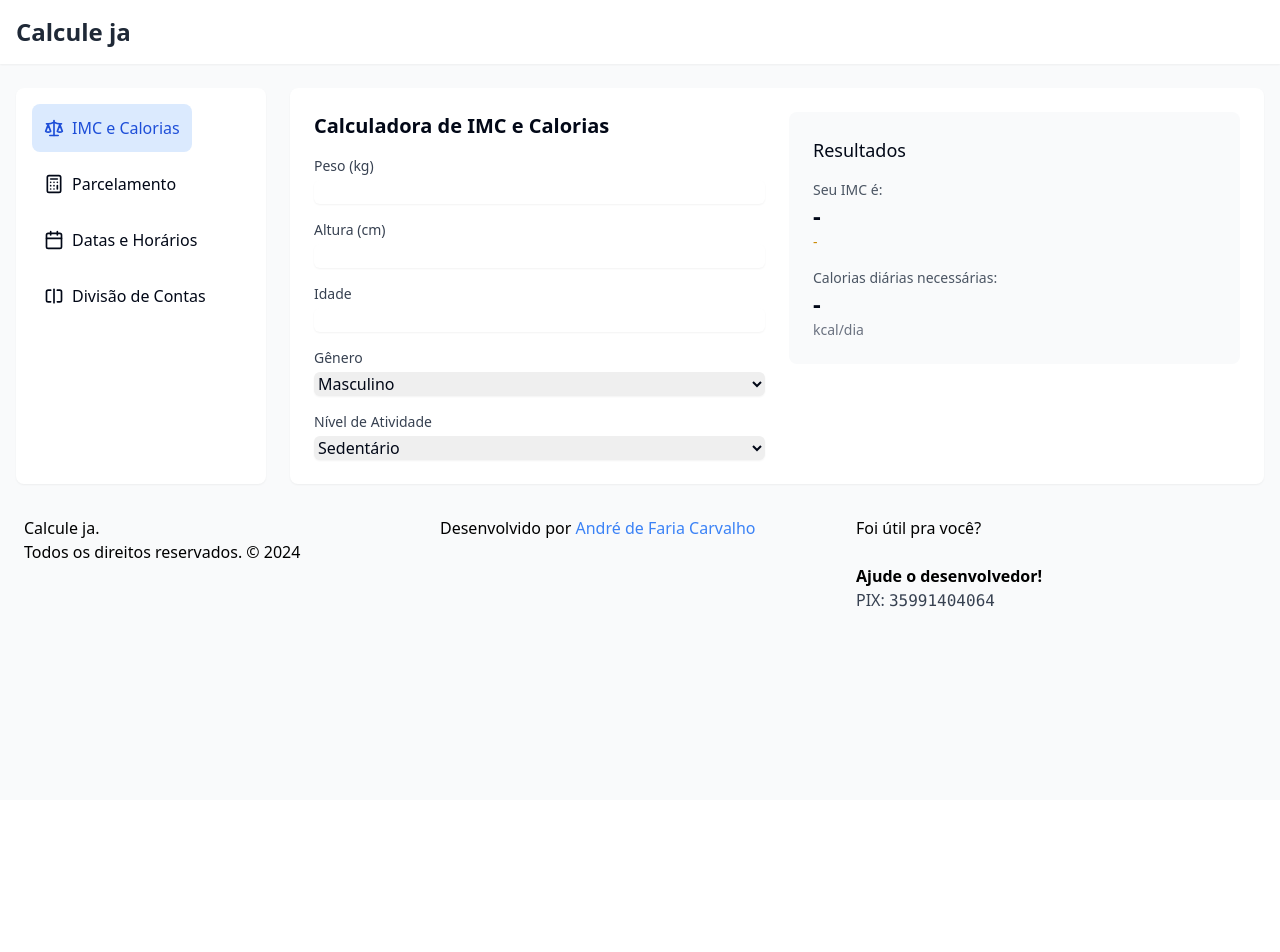
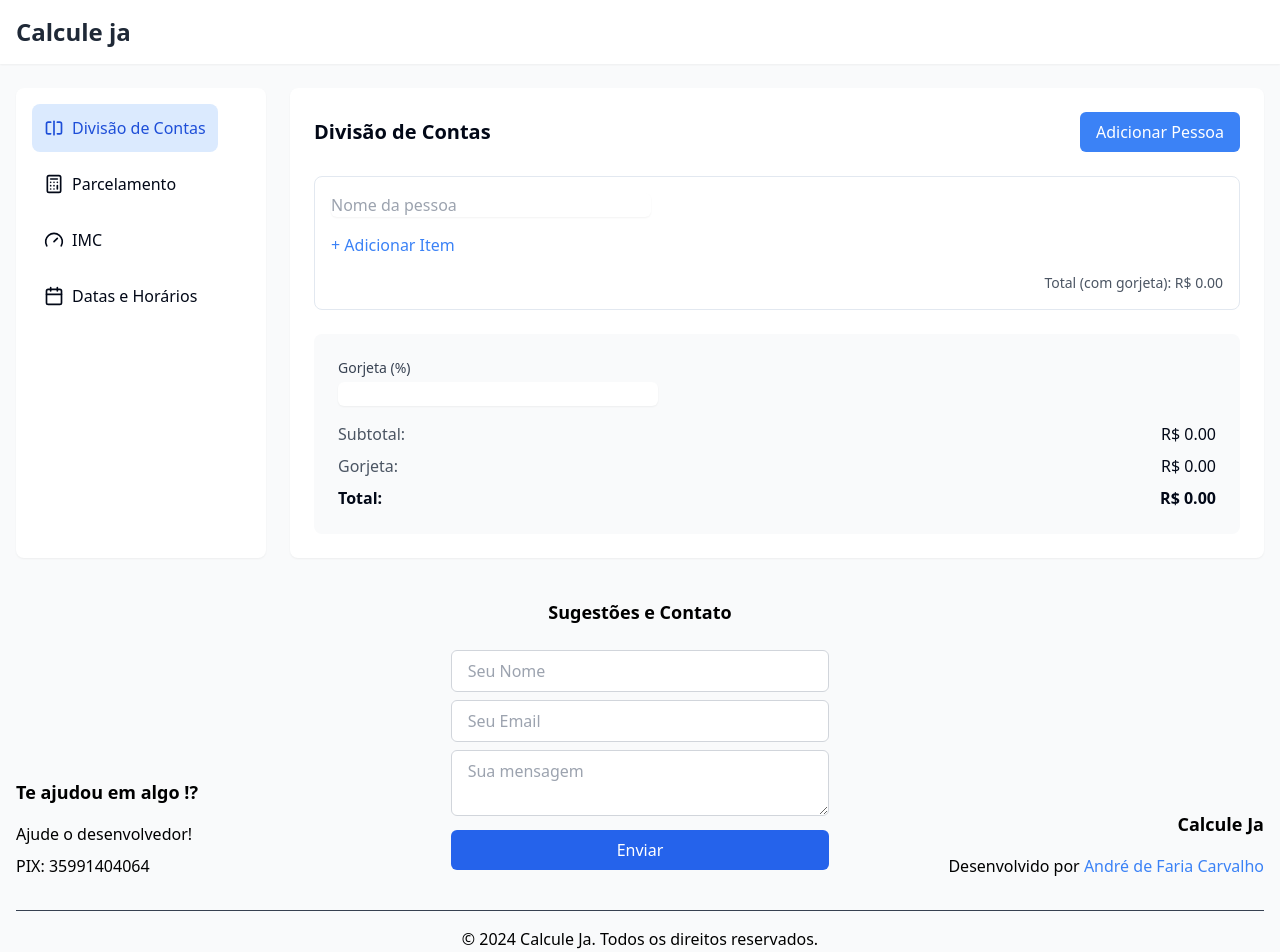
Before and after one commit to andredfaria/calcule-ja, a React (Vite) app: page / in a window 1280 px wide. Shown: the top 952 px of the page. Before the commit the page ends 800 px from the top, so only its background shows below. Built offline with nearby package versions, Linux system fonts and the light colour scheme.

Commit message:
feat: add footer bester

```diff
--- a/src/App.tsx
+++ b/src/App.tsx
@@ -6,7 +6,7 @@ import { DateTimeConverter } from './components/DateTimeConverter';
 import { BillSplitter } from './components/BillSplitter';
 
 function App() {
-  const [activeTab, setActiveTab] = useState('health');
+  const [activeTab, setActiveTab] = useState('split');
 
   const renderContent = () => {
     switch (activeTab) {
--- a/src/components/Footer.tsx
+++ b/src/components/Footer.tsx
@@ -1,15 +1,61 @@
+import React from 'react';
+
 export default function Footer() {
   return (
-    <footer className="flex align-bottom px-4 text-white">
-      <div className="flex-1 p-2">
-        <p className="text-black">
-          Calcule ja.
-          <br />
-          Todos os direitos reservados. © {new Date().getFullYear()}
-        </p>
+    <footer className="text-black py-4">
+      <div className="container mx-auto px-4">
+        <div className="grid grid-cols-1 md:grid-cols-3 gap-8">
+          <div className="self-end">
+            <h3 className=" place-items-end text-lg font-semibold text-black mb-4">
+              Te ajudou em algo !?
+            </h3>
+            <ul className="space-y-2">
+              <li>Ajude o desenvolvedor!</li>
+              <li>PIX: 35991404064</li>
+            </ul>
           </div>
-      <div className="flex-1 p-2">
-        <p className="text-black">
+          <div>
+            <h3 className="text-lg text-center font-semibold text-black mb-4">
+              Sugestões e Contato
+            </h3>
+            <form
+              action="https://formsubmit.co/adfariacarvalho@gmail.com.com"
+              method="POST"
+              className="max-w-md mx-auto p-2 space-y-2"
+            >
+              <input
+                type="text"
+                name="name"
+                required
+                placeholder="Seu Nome"
+                className="w-full px-4 py-2 border border-gray-300 rounded-md focus:outline-none focus:ring-2 focus:ring-blue-500"
+              />
+              <input
+                type="email"
+                name="email"
+                required
+                placeholder="Seu Email"
+                className="w-full px-4 py-2 border border-gray-300 rounded-md focus:outline-none focus:ring-2 focus:ring-blue-500"
+              />
+              <textarea
+                placeholder="Sua mensagem"
+                className="w-full px-4 py-2 border border-gray-300 rounded-md focus:outline-none focus:ring-2 focus:ring-blue-500"
+                name="message"
+                required
+              ></textarea>
+              <button
+                type="submit"
+                className="w-full px-4 py-2 text-white bg-blue-600 rounded-md hover:bg-blue-700 focus:outline-none focus:ring-2 focus:ring-blue-500"
+              >
+                Enviar
+              </button>
+            </form>
+          </div>
+          <div className="self-end justify-self-end">
+            <h3 className="text-lg text-right font-semibold text-black mb-4">
+              Calcule Ja
+            </h3>
+            <p>
               Desenvolvido por{" "}
               <a
                 href="https://www.github.com/andredfaria"
@@ -21,17 +67,13 @@ export default function Footer() {
               </a>
             </p>
           </div>
-      <div className="flex-1 p-2">
-        <p className="text-black">
-          Foi útil pra você?
-          <br />
-          <br />
-          <span className="font-semibold">Ajude o desenvolvedor!</span>
-          <br />
-          <span className="text-gray-700 block md:inline mt-1">
-            PIX: <span className="font-mono">35991404064</span>
-          </span>
+        </div>
+        <div className="mt-8 border-t border-gray-700 pt-4 text-center">
+          <p>
+            &copy; {new Date().getFullYear()} Calcule Ja. Todos os direitos
+            reservados.
           </p>
+        </div>
       </div>
     </footer>
   );
--- a/src/components/Layout.tsx
+++ b/src/components/Layout.tsx
@@ -1,5 +1,11 @@
 import React from 'react';
-import { Calculator, Calendar, DollarSign, Scale, SplitSquareHorizontal } from 'lucide-react';
+import {
+  Calculator,
+  Calendar,
+  Gauge,
+  Scale,
+  SplitSquareHorizontal,
+} from "lucide-react";
 import Footer from './Footer';
 
 interface NavItemProps {
@@ -40,10 +46,10 @@ export const Layout: React.FC<LayoutProps> = ({ activeTab, setActiveTab, childre
         <div className="grid grid-cols-1 md:grid-cols-[250px,1fr] gap-6">
           <nav className="space-y-2 bg-white p-4 rounded-lg shadow-sm">
             <NavItem
-              icon={<Scale className="w-5 h-5" />}
-              text="IMC e Calorias"
-              active={activeTab === "health"}
-              onClick={() => setActiveTab("health")}
+              icon={<SplitSquareHorizontal className="w-5 h-5" />}
+              text="Divisão de Contas"
+              active={activeTab === "split"}
+              onClick={() => setActiveTab("split")}
             />
             <NavItem
               icon={<Calculator className="w-5 h-5" />}
@@ -52,19 +58,18 @@ export const Layout: React.FC<LayoutProps> = ({ activeTab, setActiveTab, childre
               onClick={() => setActiveTab("finance")}
             />
             <NavItem
+              icon={<Gauge className="w-5 h-5" />}
+              text="IMC"
+              active={activeTab === "health"}
+              onClick={() => setActiveTab("health")}
+            />
+            <NavItem
               icon={<Calendar className="w-5 h-5" />}
               text="Datas e Horários"
               active={activeTab === "datetime"}
               onClick={() => setActiveTab("datetime")}
             />
-            <NavItem
-              icon={<SplitSquareHorizontal className="w-5 h-5" />}
-              text="Divisão de Contas"
-              active={activeTab === "split"}
-              onClick={() => setActiveTab("split")}
-            />
           </nav>
-
           <main className="bg-white p-6 rounded-lg shadow-sm">{children}</main>
         </div>
       </div>
```
Also changed, not shown: 1 other file (tests, documents, lock files or other folders). Lines whose indentation alone changed are shown as unchanged.
